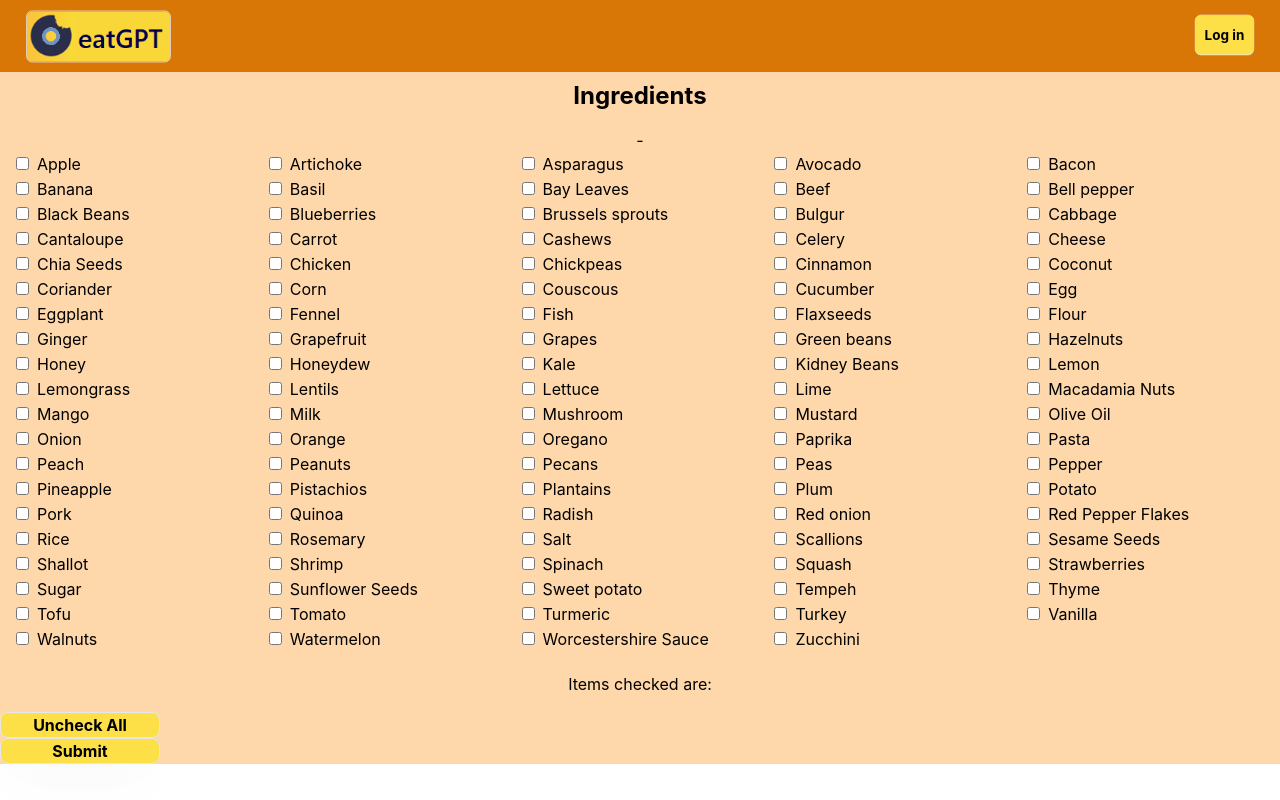
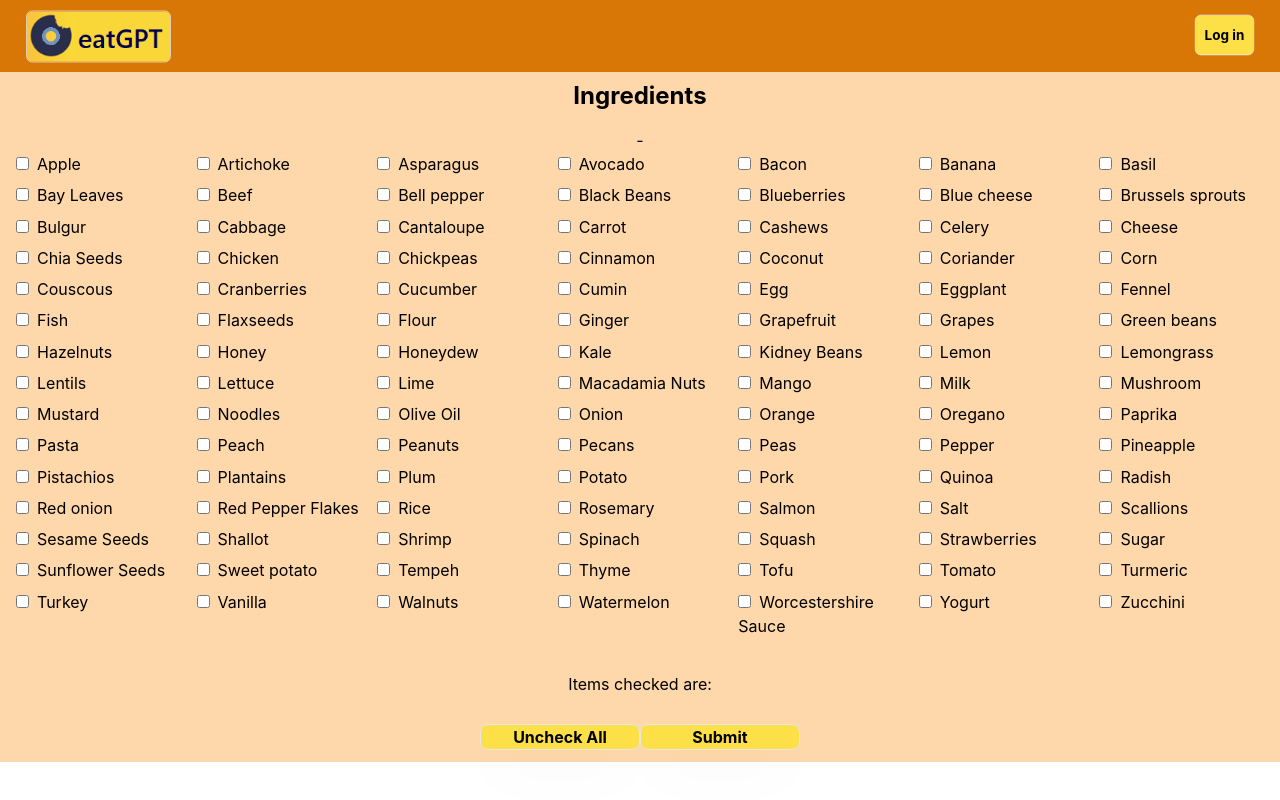
Before and after one commit to addauk/recipe-generator, a React (Create React App) app in the folder frontend/: page / in a window 1280 px wide. Built offline with nearby package versions, Linux system fonts and the light colour scheme.

Commit message:
Made slight edit to loading spinner to account for new button positions

```diff
--- a/frontend/src/components/ingredient/Ingredient.js
+++ b/frontend/src/components/ingredient/Ingredient.js
@@ -116,8 +116,8 @@ const Ingredient = ({ navigate }) => {
           }}
           class={
             collapse
-              ? "flex grid grid-flow-row grid-cols-5 grid-rows-15 truncate pl-4"
-              : "flex grid grid-flow-row grid-cols-5 grid-rows-15 pl-4"
+              ? "flex grid grid-flow-row grid-cols-7 grid-rows-15 truncate pl-4"
+              : "flex grid grid-flow-row grid-cols-7 grid-rows-15 pl-4"
           }
         >
           {IngredientList.map((item, index) => (
@@ -135,15 +135,15 @@ const Ingredient = ({ navigate }) => {
 
           <div />
         </div>
-        <div className="mt-5 mb-4 flex gap-10 justify-center">
+        <div className="mt-5 mb-4 flex gap-5 justify-center">
           <div>
             <div>{`Items checked are: ${checkedItems}`}</div>
           </div>
         </div>
-        <div className="justify-center">
+        <div className="flex justify-center p-3">
           <button
             type="button"
-            class="w-40 rounded-lg border shadow-2xl bg-yellow-300 hover:bg-yellow-600 justify-center flex font-bold"
+            class="w-40 rounded-lg border shadow-2xl bg-yellow-300 hover:bg-yellow-600 justify-center font-bold"
             onClick={handleUncheckAll}
           >
             Uncheck All
@@ -155,6 +155,7 @@ const Ingredient = ({ navigate }) => {
           >
             Submit
           </button>
+          <br></br>
           {loading === true && <Spinner></Spinner>}
         </div>
 
--- a/frontend/src/components/ingredientList/IngredientList.js
+++ b/frontend/src/components/ingredientList/IngredientList.js
@@ -11,6 +11,7 @@ const IngredientList = [
   "Bell pepper",
   "Black Beans",
   "Blueberries",
+  "Blue cheese",
   "Brussels sprouts",
   "Bulgur",
   "Cabbage",
@@ -27,7 +28,9 @@ const IngredientList = [
   "Coriander",
   "Corn",
   "Couscous",
+  "Cranberries",
   "Cucumber",
+  "Cumin",
   "Egg",
   "Eggplant",
   "Fennel",
@@ -53,6 +56,7 @@ const IngredientList = [
   "Milk",
   "Mushroom",
   "Mustard",
+  "Noodles",
   "Olive Oil",
   "Onion",
   "Orange",
@@ -76,6 +80,7 @@ const IngredientList = [
   "Red Pepper Flakes",
   "Rice",
   "Rosemary",
+  "Salmon",
   "Salt",
   "Scallions",
   "Sesame Seeds",
@@ -97,6 +102,7 @@ const IngredientList = [
   "Walnuts",
   "Watermelon",
   "Worcestershire Sauce",
+  "Yogurt",
   "Zucchini",
 ];
 
--- a/frontend/src/components/spinner/spinner.js
+++ b/frontend/src/components/spinner/spinner.js
@@ -1,6 +1,6 @@
 const Spinner = () => {
   return (
-    <div class="flex items-center mt-3">
+    <div class="flex items-center ml-4">
       <strong>Chef, your recipes are arriving shortly...</strong>
       <div
         class="ml-auto inline-block h-8 w-8 animate-spin rounded-full border-4 border-solid border-current border-r-transparent align-[-0.125em] motion-reduce:animate-[spin_1.5s_linear_infinite]"
```
